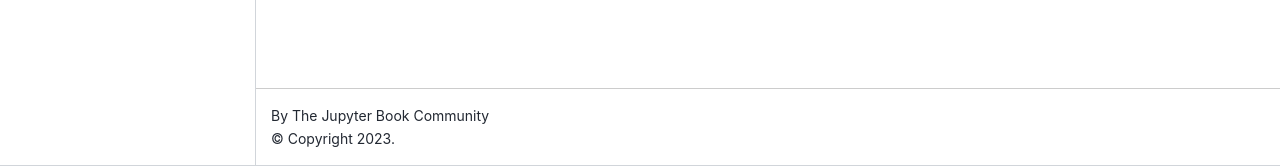
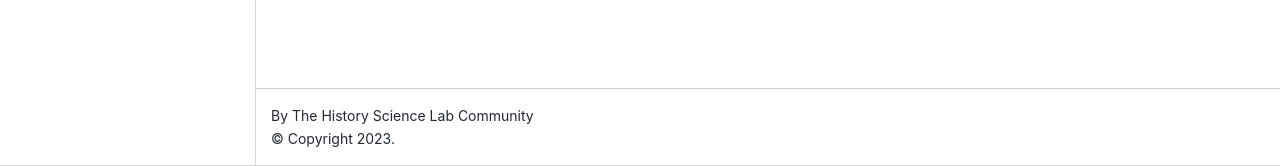
Before and after one commit to crisishistory/tutorial, a Jupyter Book: the page built from intro.md, in a window 1280 px wide. Shown: the part 734-900 px from the top of the page. Built offline with Jupyter Book 1.0.4 settings and Sphinx 7.4.7 and the Sphinx Book theme 1.1.4, drawn with Linux system fonts in a browser that asks for light colours; some of the changed lines change nothing that is shown.

Commit message:
Basic config

```diff
--- a/_config.yml
+++ b/_config.yml
@@ -1,8 +1,8 @@
 # Book settings
 # Learn more at https://jupyterbook.org/customize/config.html
 
-title: My sample book
-author: The Jupyter Book Community
+title: Coding Tutorial for Historians
+author: The History Science Lab Community
 logo: logo.png
 
 # Force re-execution of notebooks on each build.
@@ -21,9 +21,9 @@
 
 # Information about where the book exists on the web
 repository:
-  url: https://github.com/executablebooks/jupyter-book  # Online location of your book
-  path_to_book: docs  # Optional path to your book, relative to the repository root
-  branch: master  # Which branch of the repository should be used when creating links (optional)
+  url: https://github.com/historysciencelab/tutorial  # Online location of your book
+  # path_to_book: docs  # Optional path to your book, relative to the repository root
+  branch: main  # Which branch of the repository should be used when creating links (optional)
 
 # Add GitHub buttons to your book
 # See https://jupyterbook.org/customize/config.html#add-a-link-to-your-repository
```
